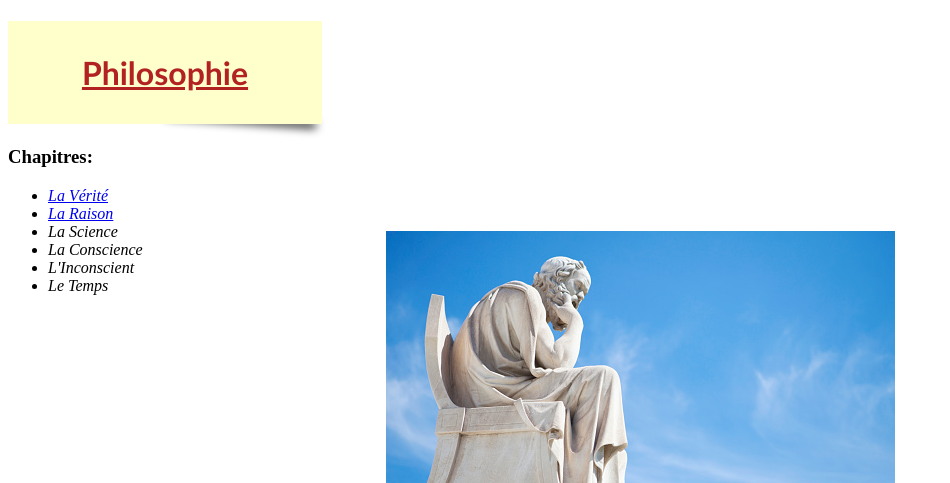
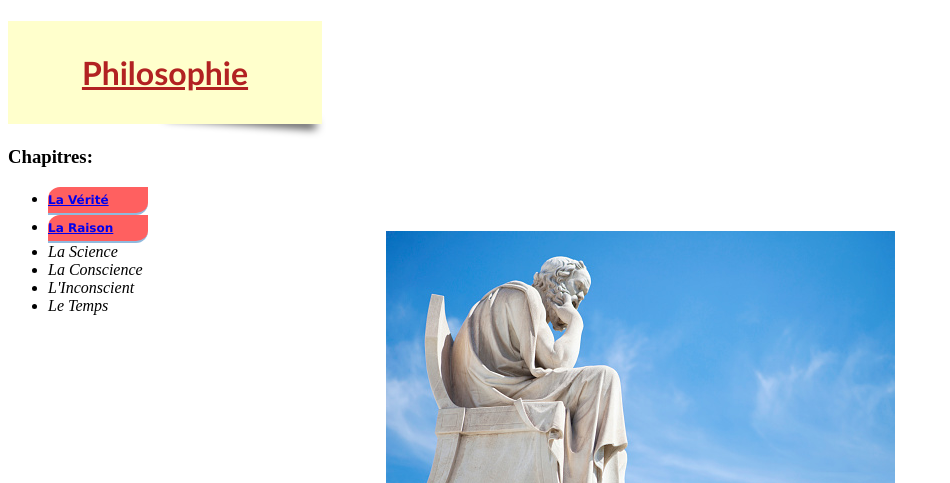
Before and after one commit to denisdoryan/mescours, a PHP site: the page made by Cours PHI/philo.html in a window 1280 px wide. Shown: the top 483 px of the page, without its empty margins (0-950 px from the left). Run offline with PHP 8.4, Linux system fonts and the light colour scheme.

Commit message:
Update stylephilo.css

```diff
--- a/Cours PHI/stylephilo.css
+++ b/Cours PHI/stylephilo.css
@@ -33,3 +33,27 @@ html
   -webkit-background-size: cover;
   background: url("fondphilo.jpeg") no-repeat center fixed;
 }
+
+.bouton1 {
+  border-radius:12px 0 12px 0;
+  background: #FF6060;
+  border:none;
+  color:#fff;
+  font:bold 12px Verdana;
+  padding:6px 0 6px 0;
+  width: 100px;
+  border-bottom: 2px solid #90bade;
+  margin: 0;
+}
+
+.bouton2 {
+  border-radius:12px 0 12px 0;
+  background: #FF6060;
+  border:none;
+  color:#fff;
+  font:bold 12px Verdana;
+  padding:6px 0 6px 0;
+  width: 100px;
+  border-bottom: 2px solid #90bade;
+  margin: 0;
+}
```
